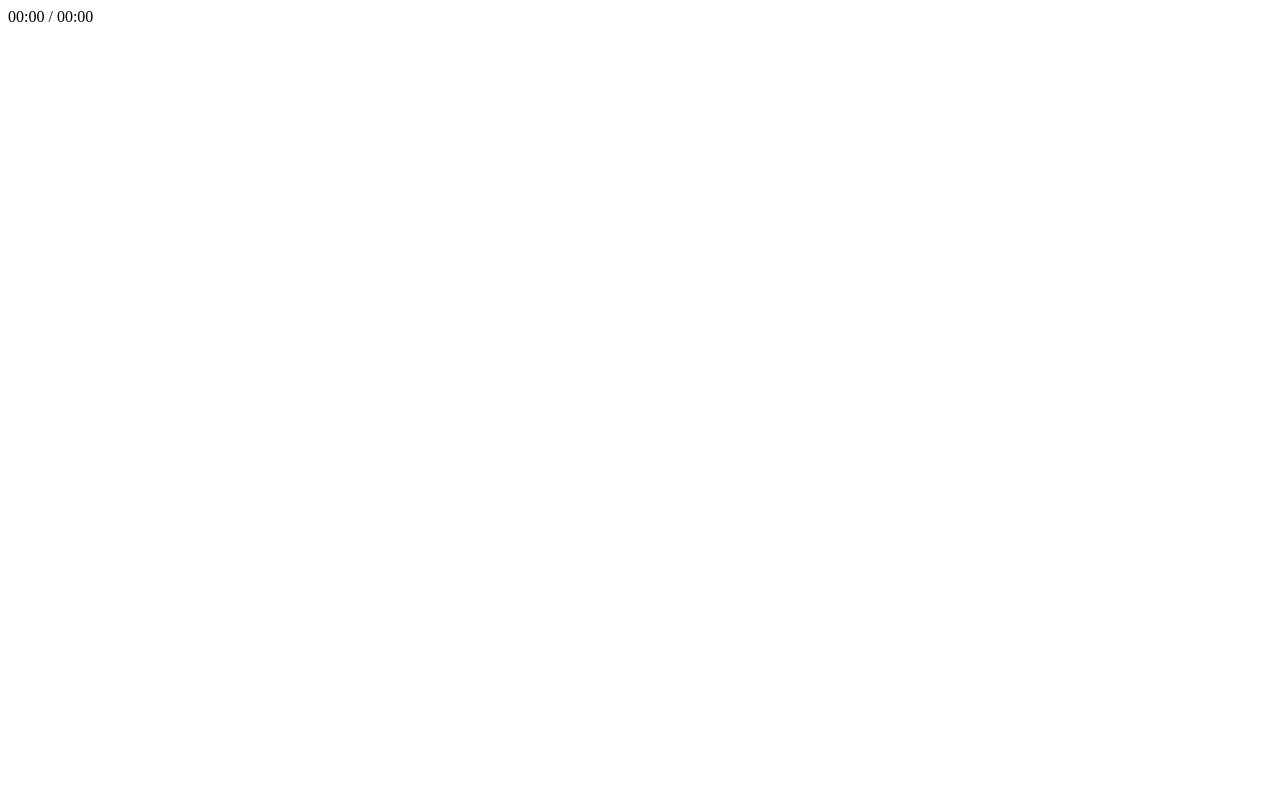
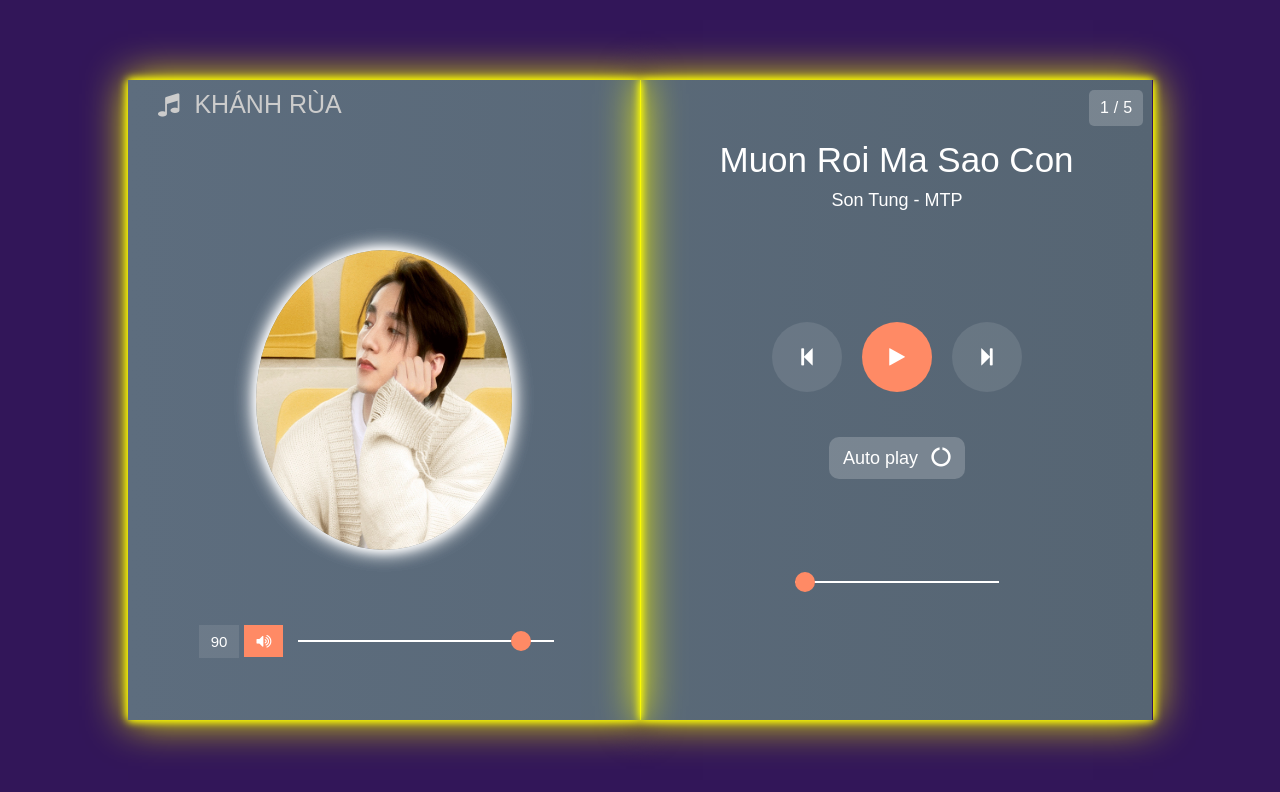
Before and after one commit to Khanh-0124/Music3_JS, a plain HTML site: page index.html in a window 1280 px wide. Drawn offline with Linux system fonts and the light colour scheme.

Commit message:
commit02

```diff
--- /dev/null
+++ b/assets/script.js
@@ -0,0 +1,196 @@
+let previous = document.querySelector('#pre');
+let play = document.querySelector('#play');
+let next = document.querySelector('#next');
+let title = document.querySelector('#title');
+let recent_volume= document.querySelector('#volume');
+let volume_show = document.querySelector('#volume_show');
+let slider = document.querySelector('#duration_slider');
+let show_duration = document.querySelector('#show_duration');
+let track_image = document.querySelector('#track_image');
+let auto_play = document.querySelector('#auto');
+let present = document.querySelector('#present');
+let total = document.querySelector('#total');
+let artist = document.querySelector('#artist');
+
+
+
+let timer;
+let autoplay = 0;
+
+let index_no = 0;
+let Playing_song = false;
+
+//create a audio Element
+let track = document.createElement('audio');
+
+
+//All songs list
+let All_song = [
+   {
+     name: "Muon Roi Ma Sao Con",
+     path: "./assets/muonRoiMaSaoCon.mp3",
+     img: "./assets/MRMSC.jpg",
+     singer: "Son Tung - MTP"
+   },
+   {
+     name: "Minh Anh Noi Nay",
+     path: "./assets/MinhAnhNoiNay.mp3",
+     img: "./assets/maxresdefault.jpg",
+     singer: "2"
+   },
+   {
+     name: "third song",
+     path: "music/song3.mp3",
+     img: "img/img3.jpg",
+     singer: "3"
+   },
+   {
+     name: "fourth song",
+     path: "music/song4.mp3",
+     img: "img/img4.jpg",
+     singer: "4"
+   },
+   {
+     name: "fifth song",
+     path: "music/song5.mp3",
+     img: "img/img5.jpg",
+     singer: "5"
+   }
+];
+
+
+// All functions
+
+
+// function load the track
+function load_track(index_no){
+	clearInterval(timer);
+	reset_slider();
+
+	track.src = All_song[index_no].path;
+	title.innerHTML = All_song[index_no].name;
+	track_image.src = All_song[index_no].img;
+    artist.innerHTML = All_song[index_no].singer;
+    track.load();
+
+	timer = setInterval(range_slider ,1000);
+	total.innerHTML = All_song.length;
+	present.innerHTML = index_no + 1;
+}
+
+load_track(index_no);
+
+
+//mute sound function
+function mute_sound(){
+	track.volume = 0;
+	volume.value = 0;
+	volume_show.innerHTML = 0;
+}
+
+
+// checking.. the song is playing or not
+ function justplay(){
+ 	if(Playing_song==false){
+ 		playsong();
+
+ 	}else{
+ 		pausesong();
+ 	}
+ }
+
+
+// reset song slider
+ function reset_slider(){
+ 	slider.value = 0;
+ }
+
+// play song
+function playsong(){
+  track.play();
+  Playing_song = true;
+  play.innerHTML = '<i class="fa fa-pause" aria-hidden="true"></i>';
+}
+
+//pause song
+function pausesong(){
+	track.pause();
+	Playing_song = false;
+	play.innerHTML = '<i class="fa fa-play" aria-hidden="true"></i>';
+}
+
+
+// next song
+function next_song(){
+	if(index_no < All_song.length - 1){
+		index_no += 1;
+		load_track(index_no);
+		playsong();
+	}else{
+		index_no = 0;
+		load_track(index_no);
+		playsong();
+
+	}
+}
+
+
+// previous song
+function previous_song(){
+	if(index_no > 0){
+		index_no -= 1;
+		load_track(index_no);
+		playsong();
+
+	}else{
+		index_no = All_song.length;
+		load_track(index_no);
+		playsong();
+	}
+}
+
+
+// change volume
+function volume_change(){
+	volume_show.innerHTML = recent_volume.value;
+	track.volume = recent_volume.value / 100;
+}
+
+// change slider position
+function change_duration(){
+	slider_position = track.duration * (slider.value / 100);
+	track.currentTime = slider_position;
+}
+
+// autoplay function
+function autoplay_switch(){
+	if (autoplay==1){
+       autoplay = 0;
+       auto_play.style.background = "rgba(255,255,255,0.2)";
+	}else{
+       autoplay = 1;
+       auto_play.style.background = "#FF8A65";
+	}
+}
+
+
+function range_slider(){
+	let position = 0;
+
+        // update slider position
+		if(!isNaN(track.duration)){
+		   position = track.currentTime * (100 / track.duration);
+		   slider.value =  position;
+	      }
+
+
+       // function will run when the song is over
+       if(track.ended){
+       	 play.innerHTML = '<i class="fa fa-play" aria-hidden="true"></i>';
+           if(autoplay==1){
+		       index_no += 1;
+		       load_track(index_no);
+		       playsong();
+           }
+	    }
+     }
--- a/assets/style.css
+++ b/assets/style.css
@@ -0,0 +1,227 @@
+*{
+	margin: 0;
+	padding: 0;
+	font-family: Arial, Helvetica, sans-serif;
+}
+body{
+	/* background-color: #FF8A65; */
+	height: 100vh;
+	width: 100%;
+	display: flex;
+	align-items: center;
+	justify-content: center;
+	background-color: #321659;
+}
+.main{
+	position: relative;
+	height: 80%;
+	width: 80%;
+	display: flex;
+	align-items: center;
+	justify-content: center;
+	background: linear-gradient(to right, #5D6D7E, #566573);
+}
+.main button{
+	padding: 10px 12px;
+	margin: 0 10px;
+}
+.main #logo{
+	position: absolute;
+	top: 10px;
+	left: 30px;
+	font-size: 25px;
+	color: #ccc;
+}
+.main #logo i{
+	margin-right: 15px;
+}
+
+/* left & right part */
+.right,.left{
+	position: relative;
+	height: 100%;
+	width: 50%;
+	display: flex;
+	align-items: center;
+	justify-content: center;
+	flex-direction: column;
+}
+
+/* song image */
+.left img{
+	height: 300px;
+	width: 50%;
+	border-radius: 15px;
+	box-shadow: 1px 0px 20px 12px rgba(240,240,240,0.2);
+	border-radius: 50%;
+	box-shadow: 0 0 20px rgb(255, 255, 255), 0 0  20px rgb(255, 255, 255), 0 0 10px rgb(255, 255, 255);
+	transform: translateX(0);
+	transition:0.3s all;
+	cursor: pointer;
+}
+
+.left img:hover {
+	box-shadow: 6px 6px 100px 30px rgb(23, 130, 218);
+	transform: translate(0px);
+}
+/* both range slider part */
+input[type="range"] {
+	-webkit-appearance: none;
+	width: 50%;
+	outline: none;
+	height: 2px;
+	margin: 0 15px;
+}
+input[type="range"]::-webkit-slider-thumb{
+	-webkit-appearance: none;
+	height: 20px;
+	width: 20px;
+	background: #FF8A65;
+	border-radius: 50%;
+	cursor: pointer;
+}
+.right input[type=range]{
+	width: 40%;
+}
+
+
+
+/* volume part */
+.left {
+	/* background-color: hotpink; */
+	box-shadow: 0 0 10px yellow, 0 0  40px yellow, 0 0 8px yellow;
+}
+
+.left .volume{
+	position: absolute;
+	bottom: 10%;
+	left: 0;
+	width: 100%;
+	height: 30px;
+	display: flex;
+	align-items: center;
+	justify-content: center;
+	color: #fff;
+}
+.left .volume p{
+	font-size: 15px;
+}
+.left .volume i{
+	cursor: pointer;
+	padding: 8px 12px;
+	background: #FF8A65;
+}
+.left .volume i:hover{
+	background: rgba(245,245,245,0.1);
+}
+.volume #volume_show{
+	padding: 8px 12px;
+	margin: 0 5px 0 0;
+	background: rgba(245,245,245,0.1);
+}
+
+
+
+/* right part */
+.right {
+	/* background-color: rgb(1, 252, 56); */
+	left: 1px;
+	box-shadow: 0 0 10px yellow, 0 0  40px yellow, 0 0 8px yellow;
+}
+ .right .middle{
+ 	width: 100%;
+    display: flex;
+	align-items: center;
+	justify-content: center;
+}
+.right .middle button{
+	border: none;
+	height: 70px;
+	width: 70px;
+	border-radius: 50%;
+    display: flex;
+	align-items: center;
+	justify-content: center;
+	cursor: pointer;
+	outline: none;
+	transition: 0.5s;
+	background: rgba(255,255,255,0.1);
+}
+.right #title{
+	position: absolute;
+	top: 60px;
+	left: 50%;
+	transform: translateX(-50%);
+	text-transform: capitalize;
+	color: #fff;
+	font-size: 35px;
+	width: 355px;
+}
+.right #artist{
+	position: absolute;
+	top: 110px;
+	left: 50%;
+	transform: translateX(-50%);
+	text-transform: capitalize;
+	color: #fff;
+	font-size: 18px;
+}
+.right .duration{
+	position: absolute;
+	bottom: 20%;
+	left: 50%;
+	transform: translateX(-50%);
+	display: flex;
+	align-items: center;
+	justify-content: center;
+	width: 100%;
+	height: 20px;
+	margin-top: 40px;
+}
+.right .duration p{
+	color: #fff;
+	font-size: 15px;
+	margin-left: 20px;
+}
+.right #auto{
+	font-size: 18px;
+	cursor: pointer;
+	margin-top: 45px;
+	border: none;
+	padding: 10px 14px;
+	color: #fff;
+	background: rgba(255,255,255,0.2);
+	outline: none;
+	border-radius: 10px;
+}
+.right #auto i{
+	margin-left: 8px;
+}
+#play{
+	background: #FF8A65;
+}
+.right button:hover{
+	background: #FF8A65;
+}
+.right i:before{
+	color: #fff;
+	font-size: 20px;
+}
+
+.right .show_song_no{
+  position: absolute;
+  top: 10px;
+  right: 10px;
+  width: 30px;
+  height: 20px;
+  display: flex;
+  align-items: center;
+  justify-content: center;
+  padding: 8px 12px;
+  color: #fff;
+  border-radius: 5px;
+  background: rgba(255,255,255,0.2);
+}
+.right .show_song_no p:nth-child(2){
+	margin: 0 5px;
+}
--- a/index.html
+++ b/index.html
@@ -1,35 +1,63 @@
 <!DOCTYPE html>
-<html lang="en">
+<html>
 <head>
-    <meta charset="UTF-8">
-    <meta http-equiv="X-UA-Compatible" content="IE=edge">
+	<title>music player</title>
     <meta name="viewport" content="width=device-width, initial-scale=1.0">
-    <title>Player Music</title>
+	  <link rel="stylesheet" href="https://cdnjs.cloudflare.com/ajax/libs/font-awesome/4.7.0/css/font-awesome.min.css">
+    <link rel="stylesheet" type="text/css" href="./assets/style.css">
 </head>
+
 <body>
-    <div class="main-content">
-        <audio id="player">
-            <source src="Get_Up.Mp3" type="audio/mp3">
-        </audio>
-        <div class="audio-player">
-           <div class="controls">
-                <div id="progressbar">
-                    <div id="progess">
 
-                    </div>
-                </div>
-                <div class="time">
-                    <span id="curtime">00:00</span>
-                    <span>/</span>
-                    <span id="dertime">00:00</span>
-                </div>
-                <div class="button-gr">
-                    <span><i id="playbutton"></i></span>
-                    <span><i id="playbutton"></i></span>
-                    <span><i id="playbutton"></i></span>
-                </div>
-           </div>
+  <div class="main">
+  	<p id="logo"><i class="fa fa-music"></i>KHÁNH RÙA</p>
+
+    <!--- left part --->
+     <div class="left">
+
+      <!--- song img --->
+      <img id="track_image">
+         <div class="volume">
+            <p id="volume_show">90</p>
+            <i class="fa fa-volume-up" aria-hidden="true" onclick="mute_sound()" id="volume_icon"></i>
+            <input type="range" min="0" max="100" value="90" onchange="volume_change()" id="volume">
+         </div>
+
+     </div>
+
+
+     <!--- right part --->
+  	 <div class="right">
+
+        <div class="show_song_no">
+          <p id="present">1</p>
+          <p>/</p>
+          <p id="total">5</p>
         </div>
-    </div>
+
+       <!--- song title & artist name --->
+      <p id="title">title.mp3</p>
+      <p id="artist">Artist name</p>
+
+      <!--- middle part --->
+  	 	<div class="middle">
+  	       <button onclick="previous_song()" id="pre"><i class="fa fa-step-backward" aria-hidden="true"></i></button>
+      	   <button onclick="justplay()" id="play"><i class="fa fa-play" aria-hidden="true"></i></button>
+  	       <button onclick="next_song()" id="next"><i class="fa fa-step-forward" aria-hidden="true"></i></button>
+  	   </div>
+
+       <!--- song duration part --->
+        <div class="duration">
+           <input type="range" min="0" max="100" value="0" id="duration_slider" onchange="change_duration()">
+        </div>
+           <button id="auto" onclick="autoplay_switch()">Auto play <i class="fa fa-circle-o-notch" aria-hidden="true"></i></button>
+  	</div>
+
+
+  </div>
+
+  <!--- Add javascript file --->
+  <script src="./assets/script.js"></script>
+
 </body>
 </html>
```
Also changed, not shown: assets/MRMSC.jpg (renamed from assets/imges/MRMSC.jpg), assets/maxresdefault.jpg (added), assets/music-note.png (added), 6 other files.
